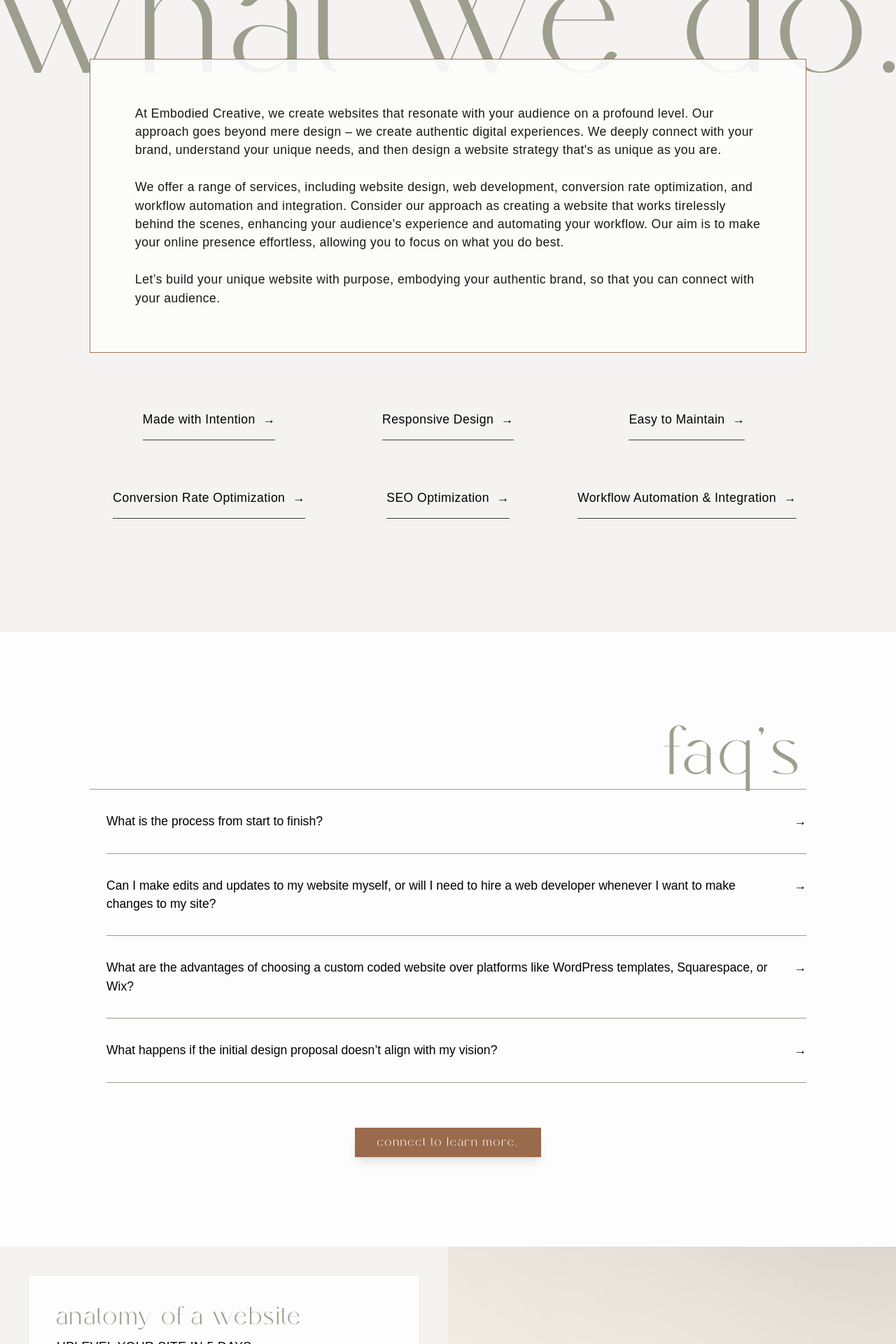
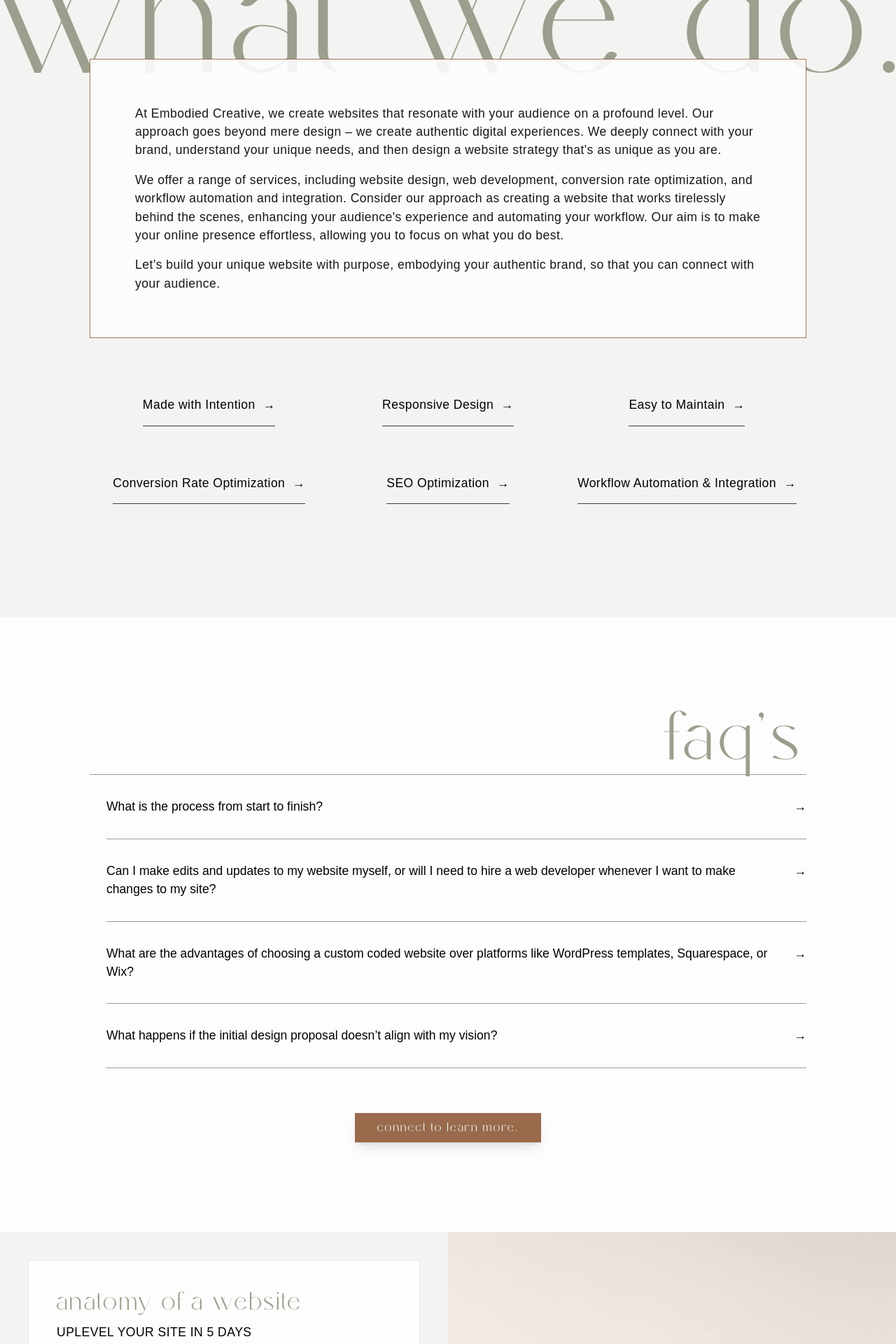
Before and after one commit to brittwoodard/embodied-creative, a Jekyll site: the page built from index.html, in a window 1280 px wide. Shown: the part 1714-3634 px from the top of the page at 70% size. Built offline with Jekyll 4.4.1, drawn with Linux system fonts in a browser that asks for light colours; nearby versions of some CDN libraries; some web fonts are replaced.

Commit message:
homepage

```diff
--- a/index.html
+++ b/index.html
@@ -3,7 +3,7 @@ layout: default-dark
 title: Embodied Creative | Web Development for Conscious Brands in Bordeaux, France
 about-section:
   heading: What we do.
-  description_html: At Embodied Creative, we create websites that resonate with your audience on a profound level. Our approach goes beyond mere design – we create authentic digital experiences. We deeply connect with your brand, understand your unique needs, and then design a website strategy that's as unique as you are.<br><br>We offer a range of services, including website design, web development, conversion rate optimization, and workflow automation and integration. Consider our approach as creating a website that works tirelessly behind the scenes, enhancing your audience's experience and automating your workflow. Our aim is to make your online presence effortless, allowing you to focus on what you do best.<br><br>Let’s build your unique website with purpose, embodying your authentic brand, so that you can connect with your audience.
+  description_html: <p>At Embodied Creative, we create websites that resonate with your audience on a profound level. Our approach goes beyond mere design – we create authentic digital experiences. We deeply connect with your brand, understand your unique needs, and then design a website strategy that's as unique as you are.</p><p>We offer a range of services, including website design, web development, conversion rate optimization, and workflow automation and integration. Consider our approach as creating a website that works tirelessly behind the scenes, enhancing your audience's experience and automating your workflow. Our aim is to make your online presence effortless, allowing you to focus on what you do best.</p><p>Let’s build your unique website with purpose, embodying your authentic brand, so that you can connect with your audience.</p>
 seo:
   title: Embodied Creative - Web Development for Conscious Brands in Bordeaux, France
   description: Discover Embodied Creative's custom websites, designed with intention and tailored to your unique needs. We offer a range of services, including website design, web development, conversion rate optimization, and workflow automation and integration. Consider our approach as creating a website that works tirelessly behind the scenes, enhancing your audience's experience and automating your workflow. Our aim is to make your online presence effortless, allowing you to focus on what you do best, all while creating meaningful connections with your audience.
```
